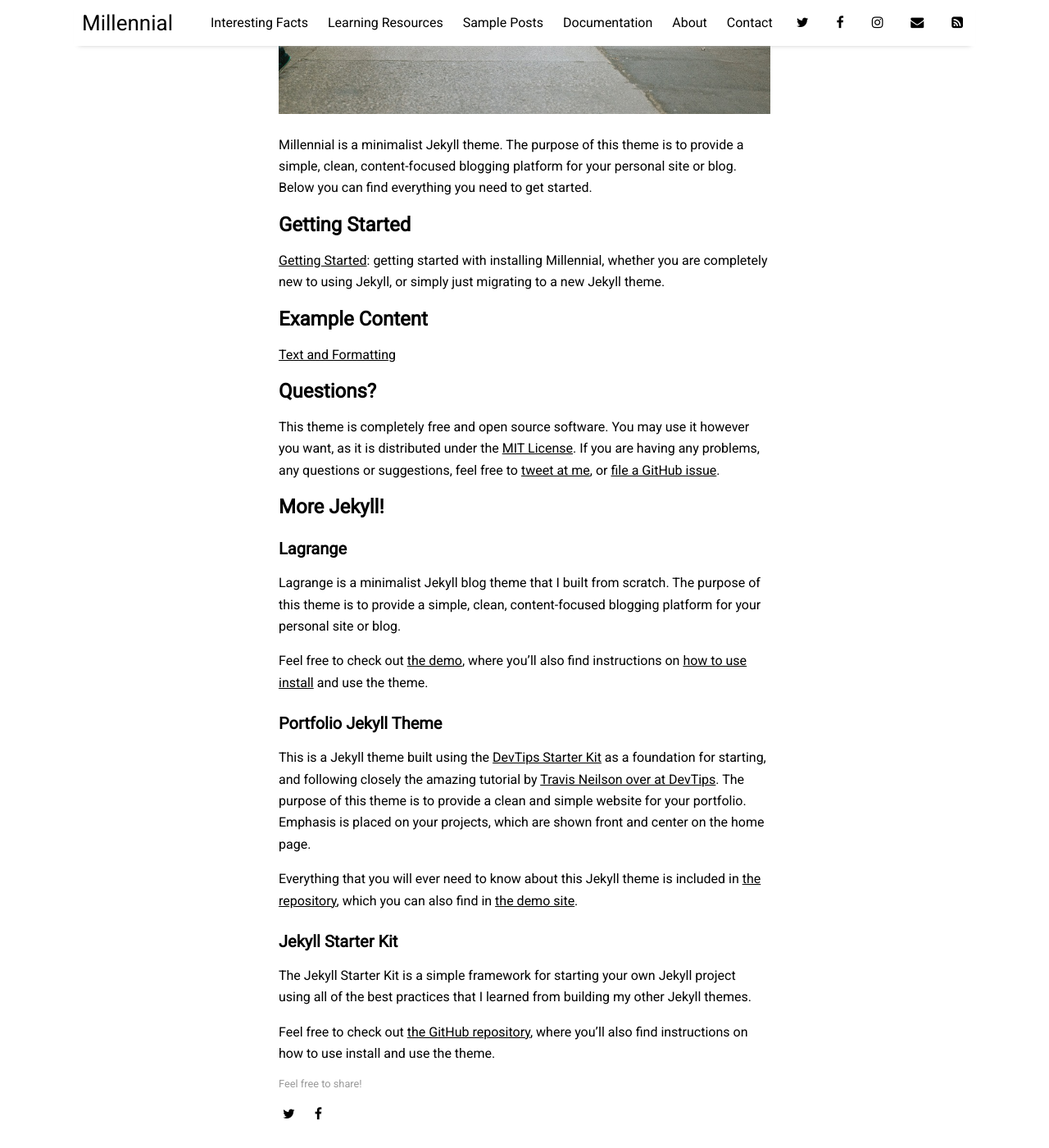
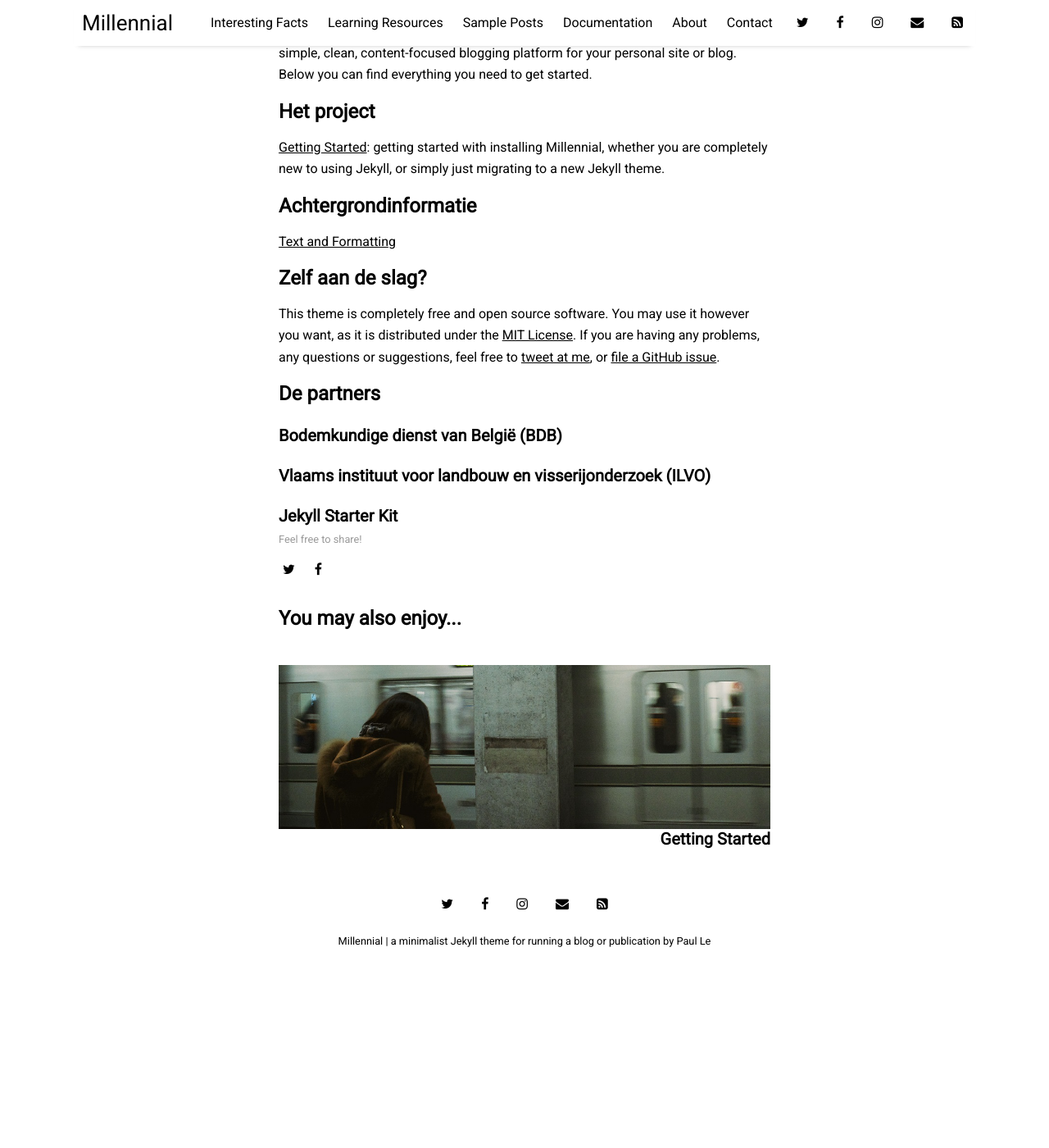
Before and after one commit to sarahgarre/op-peil, a Jekyll site: the page built from _posts/2017-01-01-welcome-to-millennial.md, in a window 1280 px wide and 1400 px high, scrolled down 427 px. Shown: the whole window at 82% size. Built offline with Jekyll 4.4.1, drawn with Linux system fonts in a browser that asks for light colours; nearby versions of some CDN libraries; after the commit the page ends 1613 px from its top, so only the background shows below that; some of the changed text lies outside the part shown.

Commit message:
finding my way

```diff
--- a/_posts/2017-01-01-welcome-to-millennial.md
+++ b/_posts/2017-01-01-welcome-to-millennial.md
@@ -1,42 +1,32 @@
 ---
 layout: post
-title: "Welcome to Millennial!"
-author: "Paul Le"
+title: "Welkom bij OP-PEIL"
+author: "Sarah Garré"
 categories: documentation
 tags: [documentation,sample]
-image: cuba-1.jpg
+image: index.png
 ---
 
 Millennial is a minimalist Jekyll theme. The purpose of this theme is to provide a simple, clean, content-focused blogging platform for your personal site or blog. Below you can find everything you need to get started.
 
-## Getting Started
+## Het project
 
 [Getting Started]({{ site.github.url }}{% post_url 2016-10-10-getting-started %}): getting started with installing Millennial, whether you are completely new to using Jekyll, or simply just migrating to a new Jekyll theme.
 
-## Example Content
+## Achtergrondinformatie
 
 [Text and Formatting]({{ site.github.url }}{% post_url 2016-09-09-text-formatting %})
 
-## Questions?
+## Zelf aan de slag?
 
 This theme is completely free and open source software. You may use it however you want, as it is distributed under the [MIT License](http://choosealicense.com/licenses/mit/). If you are having any problems, any questions or suggestions, feel free to [tweet at me](https://twitter.com/intent/tweet?text=My%20question%20about%20Millennial;via=paululele), or [file a GitHub issue](https://github.com/lenpaul/Millennial/issues/new).
 
-## More Jekyll!
+## De partners
 
-### Lagrange
+### Bodemkundige dienst van België (BDB)
 
-Lagrange is a minimalist Jekyll blog theme that I built from scratch. The purpose of this theme is to provide a simple, clean, content-focused blogging platform for your personal site or blog.
 
-Feel free to check out <a href="https://lenpaul.github.io/Lagrange/" target="_blank">the demo</a>, where you’ll also find instructions on <a href="https://lenpaul.github.io/Lagrange/journal/getting-started.html">how to use install</a> and use the theme.
+### Vlaams instituut voor landbouw en visserijonderzoek (ILVO)
 
-### Portfolio Jekyll Theme
-
-This is a Jekyll theme built using the [DevTips Starter Kit](http://devtipsstarterkit.com/) as a foundation for starting, and following closely the amazing tutorial by [Travis Neilson over at DevTips](https://www.youtube.com/watch?v=T6jKLsxbFg4&list=PL0CB3OvPhDA_STygmp3sDenx3UpdOMk7P). The purpose of this theme is to provide a clean and simple website for your portfolio. Emphasis is placed on your projects, which are shown front and center on the home page.
-
-Everything that you will ever need to know about this Jekyll theme is included in [the repository](https://github.com/LeNPaul/portfolio-jekyll-theme), which you can also find in [the demo site](https://lenpaul.github.io/portfolio-jekyll-theme/).
 
 ### Jekyll Starter Kit
-
-The Jekyll Starter Kit is a simple framework for starting your own Jekyll project using all of the best practices that I learned from building my other Jekyll themes.
-
-Feel free to check out <a href="https://github.com/LeNPaul/jekyll-starter-kit" target="_blank">the GitHub repository</a>, where you’ll also find instructions on how to use install and use the theme.
```
Also changed, not shown: assets/img/index.png (renamed from img/index.png).
